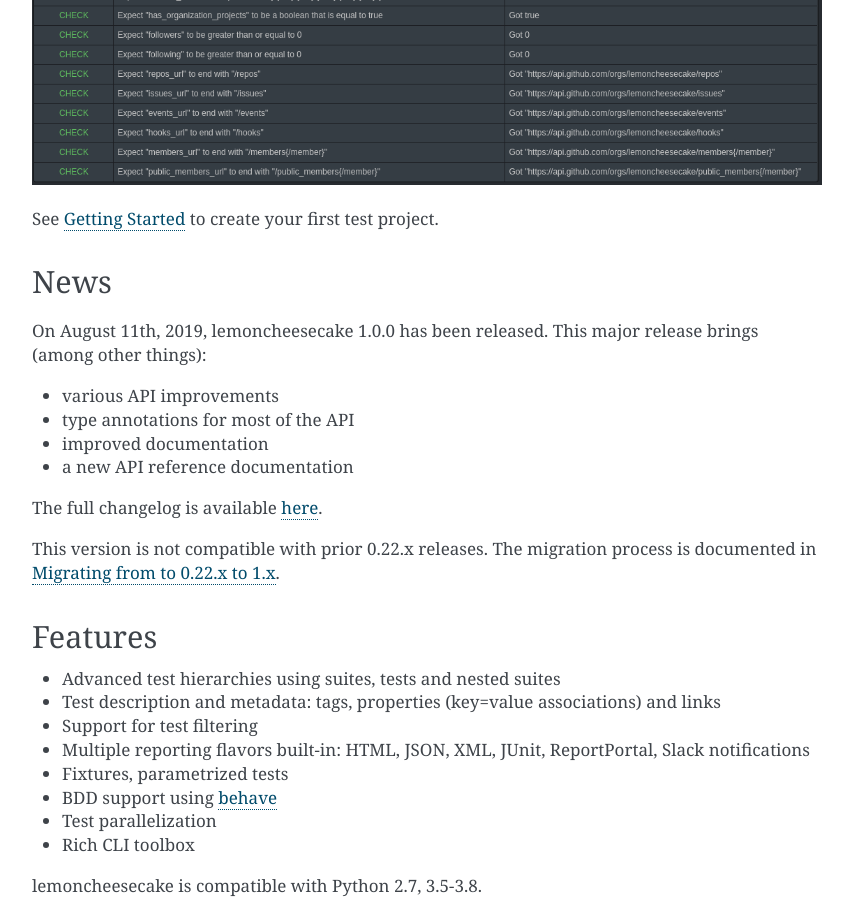
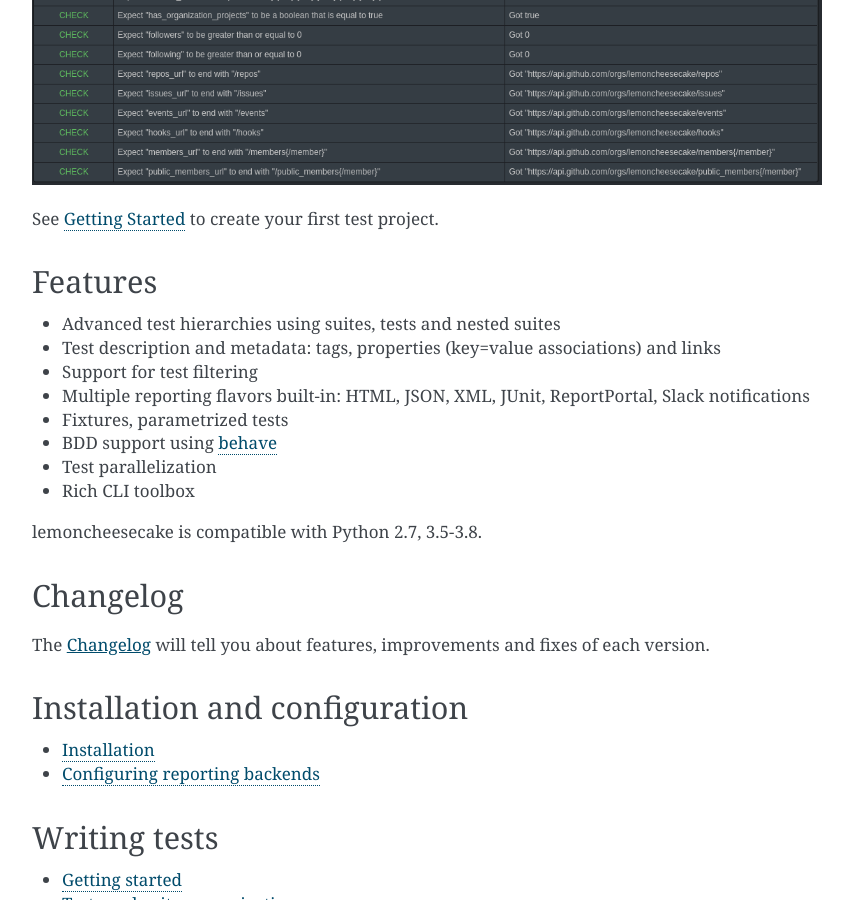
Before and after one commit to lemoncheesecake/lemoncheesecake, a Sphinx documentation site: the page built from doc/index.rst, in a window 1280 px wide and 900 px high, scrolled down 2001 px. Shown: the whole window, without its empty margins (363-1216 px from the left). Built offline with Sphinx 7.4.7, drawn with Linux system fonts in a browser that asks for light colours.

Commit message:
doc: remove the NEWS section about the 1.0.0 release

```diff
--- a/doc/index.rst
+++ b/doc/index.rst
@@ -63,25 +63,6 @@
 .. image:: _static/report-sample.png
 
 See :ref:`Getting Started <getting started>` to create your first test project.
-
-News
-----
-
-On August 11th, 2019, lemoncheesecake 1.0.0 has been released. This major release brings (among other things):
-
-- various API improvements
-
-- type annotations for most of the API
-
-- improved documentation
-
-- a new API reference documentation
-
-The full changelog is available
-`here <https://github.com/lemoncheesecake/lemoncheesecake/blob/master/CHANGELOG.md#100-2019-08-11>`_.
-
-This version is not compatible with prior 0.22.x releases. The migration process is documented in
-:ref:`Migrating from to 0.22.x to 1.x <migrating to 1.x>`.
 
 Features
 --------
```
Also changed, not shown: README.rst (+1 -20 lines).
